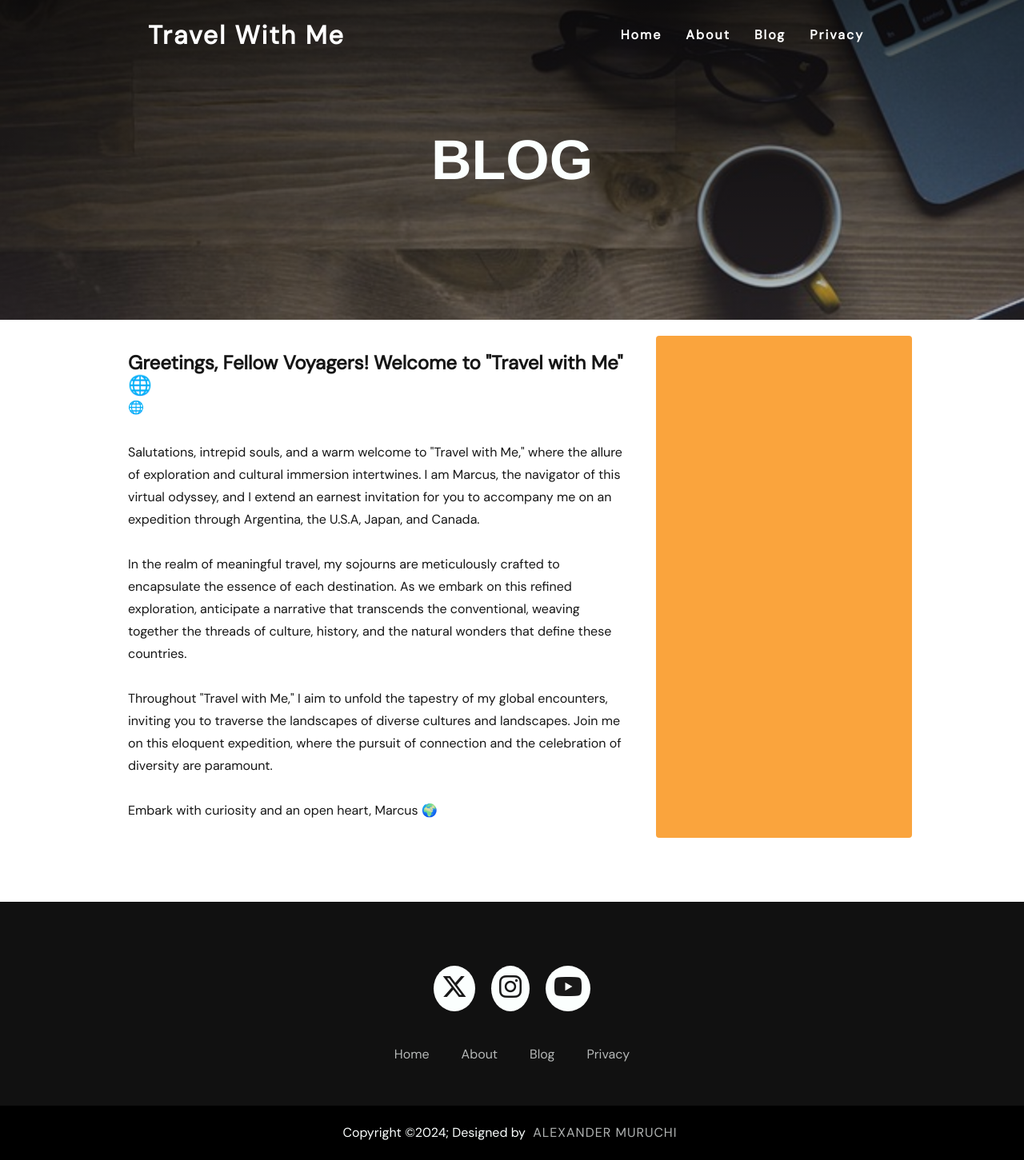
After one commit to Aluchi/travel-with-me, a PHP site: page /about.php in a window 1280 px wide. The commit adds this page. Shown: the whole page at 80% size. Run offline with PHP 8.4, Linux system fonts and the light colour scheme; some libraries are stand-ins or nearby versions; some web fonts are replaced.

Commit message:
second commit

```diff
--- /dev/null
+++ b/about.php
@@ -0,0 +1,38 @@
+<?php include('./layouts/header.php'); ?>
+        <section class="blog-hero-section">
+            <div class="hero-content ">
+                <h1>BLOG</h1>
+            </div>
+        </section>
+
+        <div class="grid-aside-container">
+            <main class="grid-aside-content">
+                <h2>Greetings, Fellow Voyagers! Welcome to "Travel with Me" 🌐</h2>🌐
+                <br><br>
+
+                Salutations, intrepid souls, and a warm welcome to "Travel with Me," where the allure of exploration and
+                cultural immersion intertwines. I am Marcus, the navigator of this virtual odyssey, and I extend an earnest
+                invitation for you to accompany me on an expedition through Argentina, the U.S.A, Japan, and Canada.
+                <br><br>
+
+                In the realm of meaningful travel, my sojourns are meticulously crafted to encapsulate the essence of each
+                destination. As we embark on this refined exploration, anticipate a narrative that transcends the
+                conventional, weaving together the threads of culture, history, and the natural wonders that define these
+                countries.
+                <br><br>
+
+                Throughout "Travel with Me," I aim to unfold the tapestry of my global encounters, inviting you to traverse
+                the landscapes of diverse cultures and landscapes. Join me on this eloquent expedition, where the pursuit of
+                connection and the celebration of diversity are paramount.
+                <br><br>
+
+                Embark with curiosity and an open heart,
+                Marcus 🌍
+            </main>
+            <aside class="sidebar">
+
+            </aside>
+        </div>
+
+
+<?php include('./layouts/footer.php'); ?>
--- a/css/style.css
+++ b/css/style.css
@@ -95,6 +95,62 @@ header ul li a{
 header.down .logo,
 header.down ul li a{
 	color: #000;
+}
+
+
+/*--------- SIDEBAR ---------*/
+
+.grid-aside-container {
+	width: 90%;
+	max-width: 1000px;
+	margin: 20px auto;
+	display: grid;
+	gap: 20px;
+	grid-template-columns: repeat(3, 1fr);
+	grid-template-rows: repeat(4, auto);
+}
+
+.grid-aside-container .grid-aside-content {
+    grid-column: span 2;
+}
+
+.grid-aside-container > div,
+.grid-aside-container .grid-aside-content,
+.grid-aside-container .sidebar {
+	background: #fff;
+	padding: 20px;
+	border-radius: 4px;
+}
+
+
+.grid-aside-container .sidebar {
+	grid-column: 3 / 4;
+	background: #fAA43D;
+	text-align: center;
+	display: flex;
+	align-items: center;
+	justify-content: center;
+	min-height: 100px;
+}
+
+
+/*----------- BLOG-HERO ---------*/
+
+.blog-hero-section {
+    position: relative;
+    width: 100%;
+    height: 50vh;
+    background-image: linear-gradient(rgba(0, 0, 0, 0.7), rgba(0, 0, 0, 0.2)), url("../imgs/tip-one.jpg");
+    background-position: center;
+    background-repeat: no-repeat;
+    background-size: cover;
+    background-attachment: fixed;
+
+
+    display: flex;
+    text-align: center;
+    justify-content: center;
+    align-items: center;
 }
 
 /*----------- HERO ----------*/
--- a/layouts/header.php
+++ b/layouts/header.php
@@ -17,10 +17,10 @@
 
             <nav>
                 <ul>
-                    <li><a href="#">Home</a></li>
-                    <li><a href="#">About</a></li>
-                    <li><a href="#">Blog</a></li>
-                    <li><a href="#">Privacy</a></li>
+                    <li><a href="index.php">Home</a></li>
+                    <li><a href="about.php">About</a></li>
+                    <li><a href="blog.php">Blog</a></li>
+                    <li><a href="privacy.php">Privacy</a></li>
                 </ul>
             </nav>
 
```
